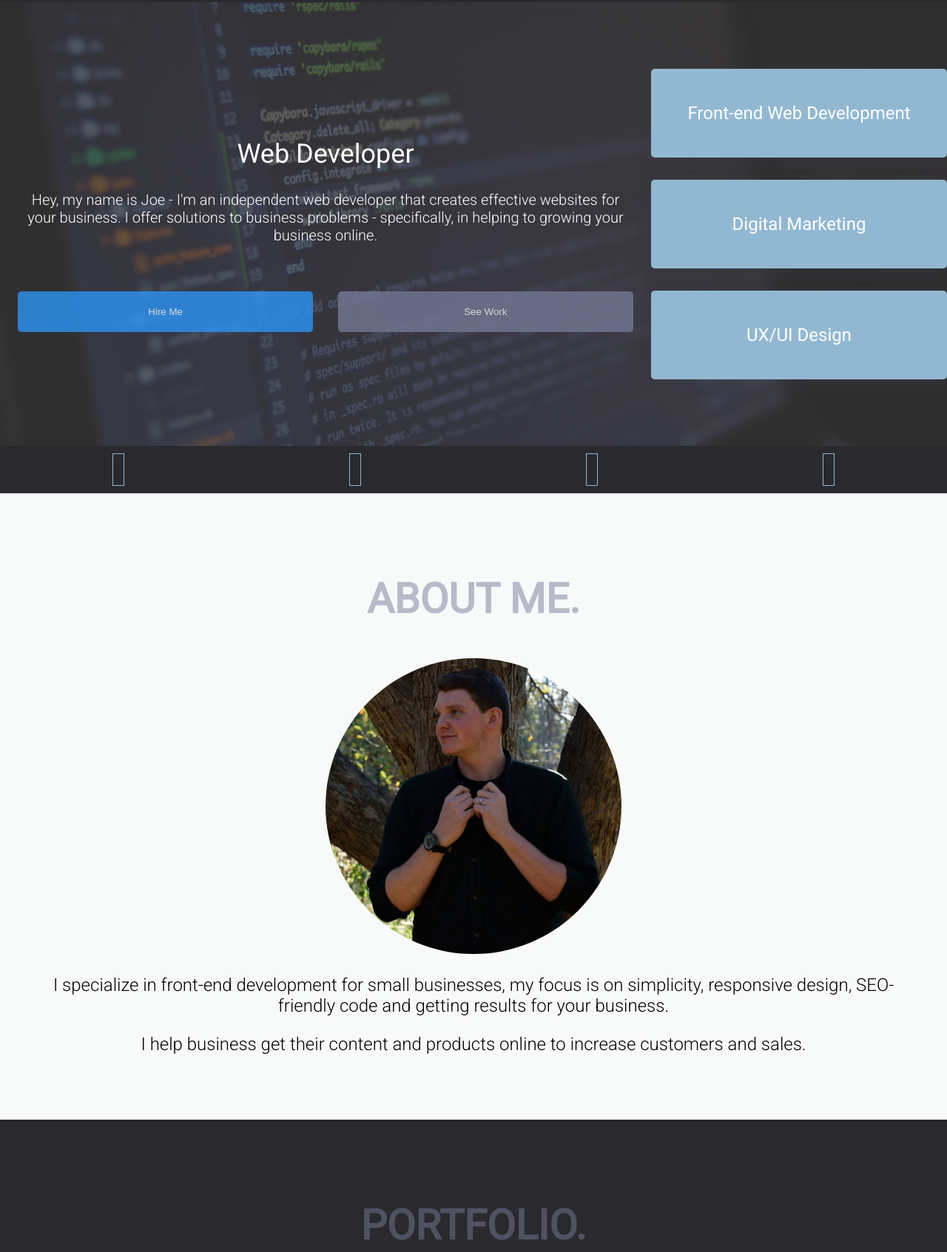
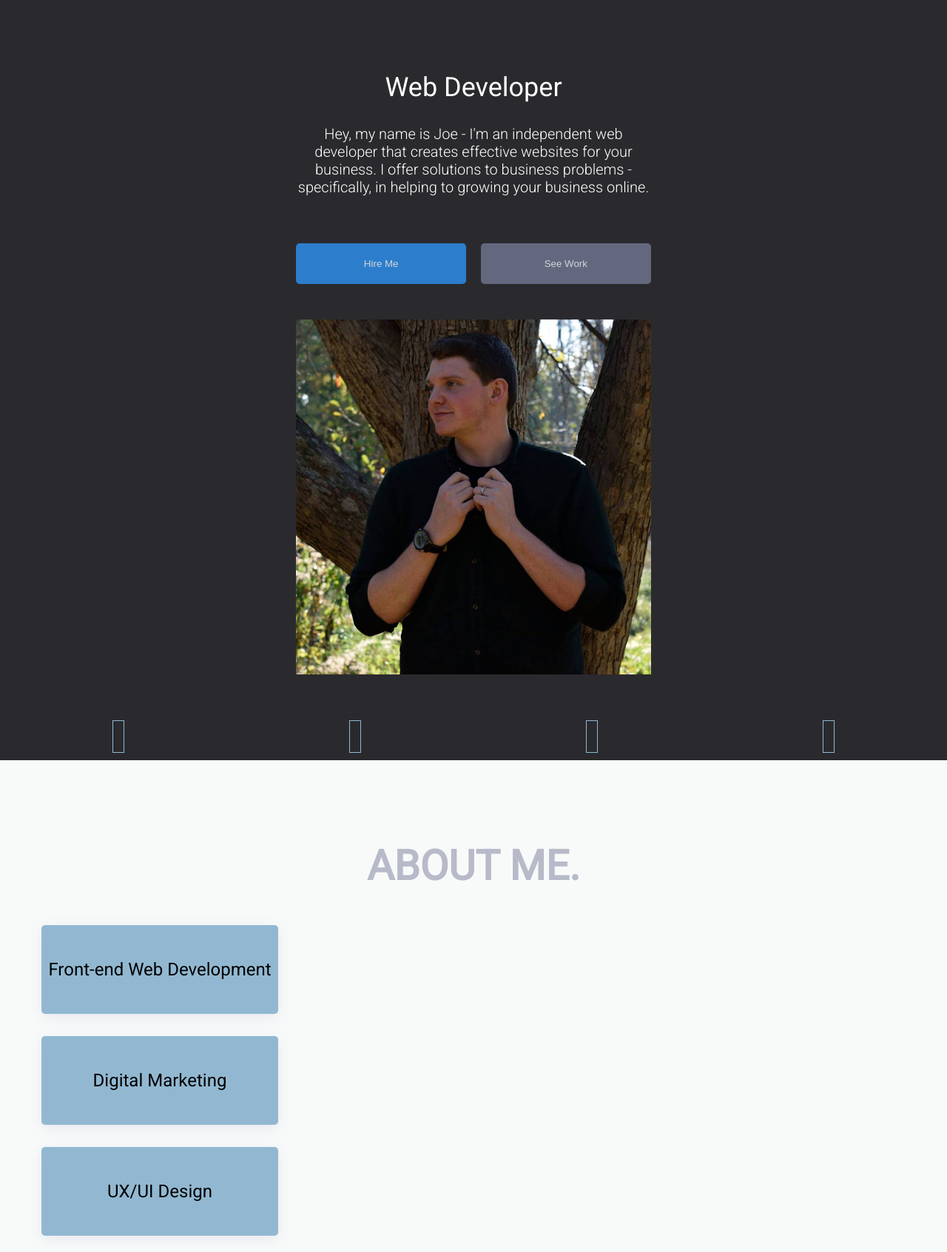
Before and after one commit to Joelynn94/portfolio, a website: page index.html in a window 1280 px wide. Shown: the part 77-1770 px from the top of the page at 74% size. Drawn offline with Linux system fonts and the light colour scheme; some icons are missing.

Commit message:
moved about image to hero section, moved skills from hero section to about section

```diff
--- a/css/about.css
+++ b/css/about.css
@@ -12,7 +12,19 @@ About me
   color: rgba(117, 121, 149, 0.5)
 }
 
-.about__img {
-  max-width: 400px;
-  border-radius: 50%;
+.about-skills{
+  display: flex;
 }
+
+.about__skills-box {
+  background-color: #92B8D1;
+  border-radius: 5px;
+  margin: 30px 0;
+  text-align: center;
+  max-width: 20em;
+  height: 120px;
+  line-height: 120px;
+  -webkit-box-shadow: 0px 5px 20px 0px rgba(75, 79, 124, 0.1);
+  -moz-box-shadow: 0px 5px 20px 0px rgba(75, 79, 124, 0.1);
+  box-shadow: 0px 5px 20px 0px rgba(75, 79, 124, 0.1);
+}
--- a/css/form.css
+++ b/css/form.css
@@ -52,21 +52,6 @@ textarea {
   background: white;
 }
 
-/* Set a style for the submit button */
-.contact__button {
-  background-color: #2D94F4;
-  color: white;
-  padding: 15px 20px;
-  border: none;
-  cursor: pointer;
-  width: 100%;
-  opacity: 0.6;
-}
-
-.contact__button:hover {
-  opacity: 1;
-}
-
 input[type="text"],
 textarea,
 select {
--- a/css/hero.css
+++ b/css/hero.css
@@ -2,15 +2,9 @@
 Hero
 ================*/
 .hero {
-  background-color: #F8FAFA;
-  background-image: url("../img/artificial-intelligence-blur-close-up-546819.jpg");
-  background-position: center;
-  background-repeat: no-repeat;
-  background-size: cover;
-  height: 75vh;
+  background-color: #2A2A2E;
   color:white;
-  position: relative;
-  z-index: 0;
+  display: flex;
 }
 
 .hero:after {
@@ -37,63 +31,45 @@ Hero
   }
 }
 
-.hero__center {
-  padding-top: 8vh;
-}
-
-.hero__skills-box {
-  background-color: #92B8D1;
-  border-radius: 5px;
-  margin: 30px 0;
+.hero__left{
+  justify-content: center;
+  flex-direction: column;
   text-align: center;
-  width: 25em;
-  height: 120px;
-  line-height: 120px;
-  -webkit-box-shadow: 0px 5px 20px 0px rgba(75, 79, 124, 0.1);
-  -moz-box-shadow: 0px 5px 20px 0px rgba(75, 79, 124, 0.1);
-  box-shadow: 0px 5px 20px 0px rgba(75, 79, 124, 0.1);
+  margin: auto;
+  padding-top: 4em;
+  max-width: 30em;
 }
 
 .hero__right{
-  display: none;
-}
-
-.large-rec{
-  display: none;
+  justify-content: center;
+  flex-direction: column;
+  text-align: center;
+  margin: auto;
+  padding: 3em 0;
+  max-width: 30em;
 }
 
 
 @media screen and (min-width: 768px){
-  .hero{
-    display: flex;
-  }
 
-  .hero__center {
-    padding-top: 0;
-  }
-
-  .hero__left{
+  /* .hero__left{
     display: flex;
     justify-content: center;
-    flex-direction: column;
+    flex-direction: row;
     text-align: center;
+    margin: auto;
+    padding-top: 4em;
+    max-width: 30em;
   }
 
   .hero__right{
-    max-width: 30em;
     display: flex;
     justify-content: center;
-    flex-direction: column;
+    flex-direction: row;
     text-align: center;
-  }
+    margin: auto;
+    padding: 3em 0;
+    max-width: 30em;
+  } */
 
-  .large-rec{
-    background-color: var(--main-blue);
-    height: 150px;
-    width: 620px;
-    position: absolute;
-    top: -40px;
-    left: -80px;
-    z-index: 1;
-  }
 }
--- a/css/portfolio.css
+++ b/css/portfolio.css
@@ -44,7 +44,7 @@ Portfolio
 }
 
 .card__buttons {
-  margin-top: -3px;
+  margin-top: -4px;
   display: flex;
   justify-content: space-between;
 }
--- a/css/style.css
+++ b/css/style.css
@@ -76,3 +76,12 @@ h2{
 .btn--secondary {
   background-color: #737894;
 }
+
+/* Set a style for the submit button */
+.btn--100 {
+  width: 100%;
+}
+
+.btn--100:hover {
+  opacity: 1;
+}
--- a/index.html
+++ b/index.html
@@ -73,10 +73,9 @@
   <header>
     <section class="hero">
       <!-- Hero Left-Side -->
-      <div class="container hero__left">
-        <div class="hero__center">
+      <div class="container">
+        <div class="hero__left">
           <h2 class="lg-heading">Web Developer</h2>
-          <div class="large-rec"></div>
           <h3 class="md-heading">Hey, my name is Joe - I'm an independent web developer that creates effective websites for your business. I offer solutions to business problems - specifically, in helping to growing your business online.</h3>
 
 
@@ -97,25 +96,12 @@
             </button>
           </div>
         </div>
-      </div>
-      <!-- End Hero Left Side -->
-      <!-- Hero Right-Side -->
-      <div class="hero__right">
-        <div class="hero__skills">
+        <!-- End Hero Left Side -->
+        <!-- Hero Right-Side -->
+        <div class="hero__right">
+            <img class ="hero__img" src="./img/me.jpg" alt="">
+        </div>
 
-          <div class="hero__skills-box">
-            <h2>Front-end Web Development</h2>
-          </div>
-
-          <div class="hero__skills-box">
-            <h2>Digital Marketing </h2>
-          </div>
-
-          <div class="hero__skills-box">
-            <h2>UX/UI Design</h2>
-          </div>
-
-        </div>
       </div>
       <!-- End Hero Right-Side -->
     </section>
@@ -138,7 +124,21 @@
     <section class="about" id="about">
       <div class="container">
         <h1 class="about__heading">ABOUT ME.</h1>
-        <img class ="about__img" src="./img/me.jpg" alt="">
+        <div class="about__skills">
+
+          <div class="about__skills-box">
+            <h2>Front-end Web Development</h2>
+          </div>
+
+          <div class="about__skills-box">
+            <h2>Digital Marketing </h2>
+          </div>
+
+          <div class="about__skills-box">
+            <h2>UX/UI Design</h2>
+          </div>
+
+        </div>
         <p>I specialize in front-end development for small businesses, my focus is on simplicity, responsive design, SEO-friendly code and getting results for your business.</p>
         <p>I help business get their content and products online to increase customers and sales. </p>
       </div>
@@ -221,7 +221,7 @@
               </div>
             </ul>
 
-            <button class="btn contact__button" type="submit">Submit</button>
+            <button class="btn btn--primary btn--100" type="submit">Submit</button>
           </fieldset>
         </form>
       </div>
```
